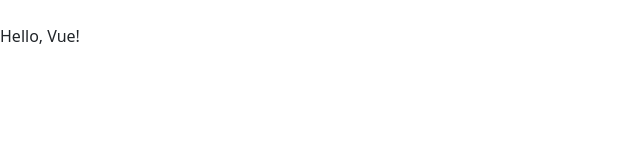
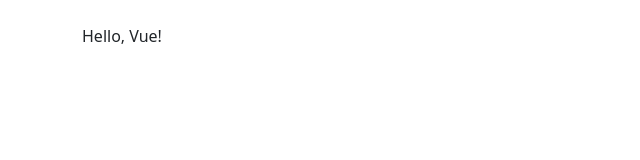
Before and after one commit to Axel-Segovia19/Hello-Vue, a plain HTML site: page index.html in a window 1280 px wide. Shown: the whole page, without its empty margins (0-640 px from the left). Drawn offline with nearby package versions, Linux system fonts and the light colour scheme.

Commit message:
Added comments

```diff
--- a/index.html
+++ b/index.html
@@ -1,38 +1,44 @@
 <!DOCTYPE html>
 <html lang="en">
 
+<!-- Using Vue with a CDN (npm comes later)-->
 <head>
   <meta charset="UTF-8">
   <meta http-equiv="X-UA-Compatible" content="IE=edge">
   <meta name="viewport" content="width=device-width, initial-scale=1.0">
   <title>Document</title>
+  <!-- Link to bootstrap css-->
   <link href="https://cdn.jsdelivr.net/npm/bootstrap@5.2.0-beta1/dist/css/bootstrap.min.css" rel="stylesheet"
     integrity="sha384-0evHe/X+R7YkIZDRvuzKMRqM+OrBnVFBL6DOitfPri4tjfHxaWutUpFmBp4vmVor" crossorigin="anonymous">
 </head>
 
 <body>
-  <div id="app" class="conatainer">
+  <!-- What will hold hello vue! by calling the id of "#app"-->
+  <div id="app" class="container">
     <div class="row">
       <div class="col mt-4">
+        <!-- calling hello vue inside of data-->
         {{ message }}
       </div>
     </div>
   </div>
   <script src="https://cdn.jsdelivr.net/npm/vue@3.2.36/dist/vue.global.min.js"></script>
+  <!-- link to bootstrap-->
   <script src="https://cdn.jsdelivr.net/npm/bootstrap@5.2.0-beta1/dist/js/bootstrap.bundle.min.js"
     integrity="sha384-pprn3073KE6tl6bjs2QrFaJGz5/SUsLqktiwsUTF55Jfv3qYSDhgCecCxMW52nD2"
     crossorigin="anonymous"></script>
     <script>
+      // Variable data that is holding "hello Vue" assigned to message
       let data = {
         message: "Hello, Vue!",
 
       }
-
+      // calling the function of data
       const vm = Vue.createApp({
         data() {
-          return data;
+          return data; // returning the message inside of data
         }
-      }).mount("#app");
+      }).mount("#app"); // mounting the app to launch message onto screen
     </script>
 </body>
 
```
